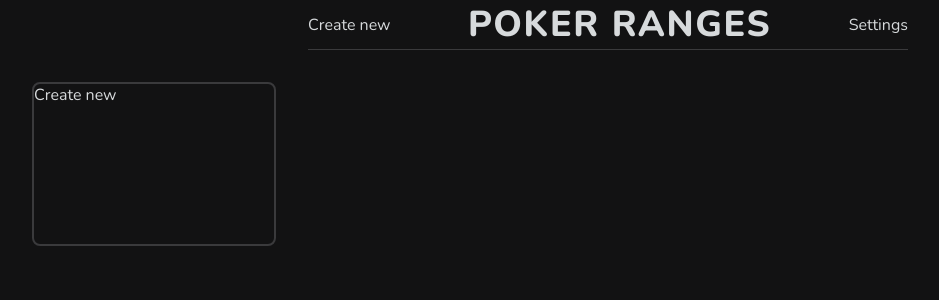
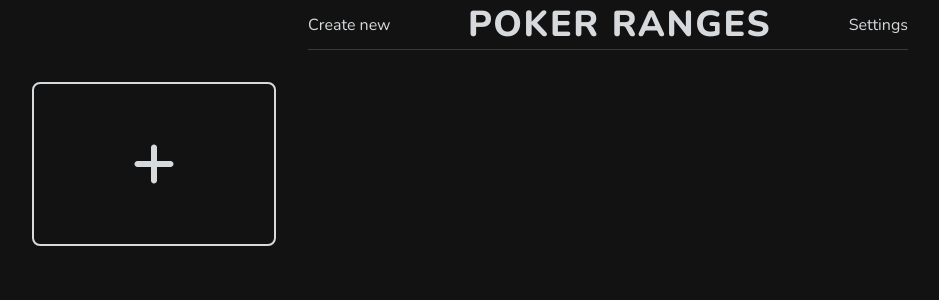
Before and after one commit to mgibby91/poker-ranges-tool, a React (Create React App) app: page / in a window 1280 px wide. Shown: the top 300 px of the page, without its empty margins (32-971 px from the left). Built offline with nearby package versions, Linux system fonts and the light colour scheme.

Commit message:
feat: init modal

```diff
--- a/package.json
+++ b/package.json
@@ -19,6 +19,7 @@
     "classnames": "^2.3.1",
     "react": "^17.0.2",
     "react-dom": "^17.0.2",
+    "react-modal": "^3.14.4",
     "react-redux": "^7.2.6",
     "react-scripts": "4.0.3",
     "redux": "^4.1.2",
@@ -50,5 +51,8 @@
       "last 1 firefox version",
       "last 1 safari version"
     ]
+  },
+  "devDependencies": {
+    "@types/react-modal": "^3.13.1"
   }
 }
--- a/src/components/CreateNew.tsx
+++ b/src/components/CreateNew.tsx
@@ -1,5 +1,7 @@
 import styled from '@emotion/styled';
 import React from 'react';
+import { FontAwesomeIcon } from '@fortawesome/react-fontawesome';
+import { faPlus } from '@fortawesome/free-solid-svg-icons';
 
 type CreateNewProps = {
   onClick: () => void;
@@ -8,20 +10,29 @@ type CreateNewProps = {
 const CreateNew: React.VFC<CreateNewProps> = ({ onClick }) => {
   return (
     <CreateNewWrapper onClick={onClick}>
-      <div>Create new</div>
+      <PlusIcon icon={faPlus} />
     </CreateNewWrapper>
   );
 };
 
 const CreateNewWrapper = styled.div`
-  border: 2px solid #3a3a3c;
+  display: flex;
+  justify-content: center;
+  align-items: center;
+  border: 2px solid #d7dadc;
   width: 15rem;
   height: 10rem;
   border-radius: 0.5rem;
 
   &:hover {
     cursor: pointer;
+    background-color: #3a3a3c;
   }
 `;
 
+const PlusIcon = styled(FontAwesomeIcon)`
+  font-size: 3rem;
+  color: #d7dadc;
+`;
+
 export default CreateNew;
--- a/src/components/Main.tsx
+++ b/src/components/Main.tsx
@@ -1,15 +1,47 @@
 import styled from '@emotion/styled';
-import React from 'react';
+import React, { useState } from 'react';
 import CreateNew from './CreateNew';
+import Modal from 'react-modal';
+
+const modalStyles = {
+  content: {
+    top: '50%',
+    left: '50%',
+    right: 'auto',
+    bottom: 'auto',
+    marginRight: '-50%',
+    width: '80%',
+    height: '80%',
+    maxWidth: '80%',
+    transform: 'translate(-50%, -50%)',
+    backgroundColor: '#121213',
+    color: '#d7dadc',
+    border: 'none',
+    borderRadius: '0.5rem',
+  },
+  overlay: {
+    backgroundColor: '#ffffff3e',
+  },
+};
 
 const Main = () => {
+  const [isModalOpen, setIsModalOpen] = useState(false);
+
   const onCreateNew = () => {
+    setIsModalOpen(true);
     console.log('create new');
   };
 
   return (
     <MainWrapper>
       <CreateNew onClick={onCreateNew} />
+      <Modal
+        isOpen={isModalOpen}
+        onRequestClose={() => setIsModalOpen(false)}
+        style={modalStyles}
+      >
+        <div>Modal content</div>
+      </Modal>
     </MainWrapper>
   );
 };
@@ -19,4 +51,5 @@ const MainWrapper = styled.div`
   display: flex;
   margin: 2rem 0;
 `;
+
 export default Main;
```
Also changed, not shown: 1 other file (tests, documents, lock files or other folders).
